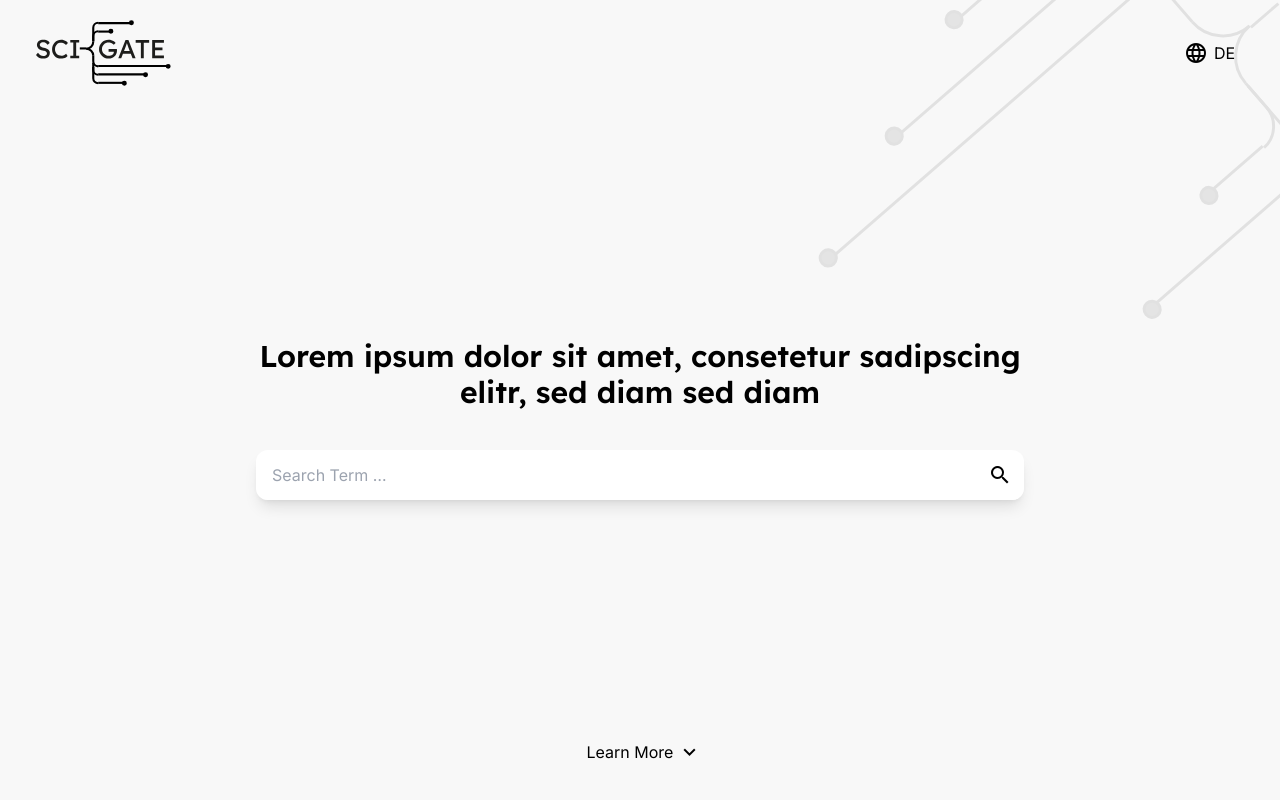
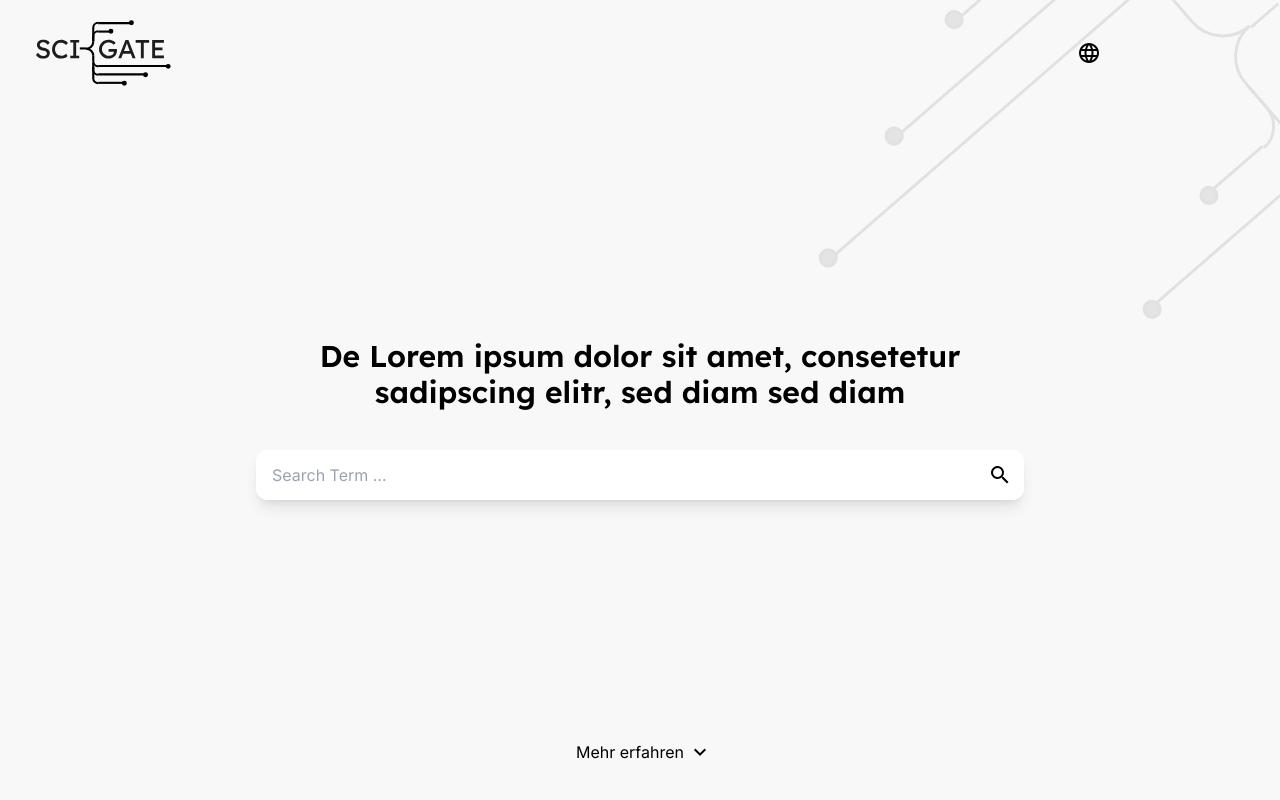
Before and after one commit to lehrstuhl-boente/scigate-ui-new, a Nuxt app: page / in a window 1280 px wide. Shown: the top 800 px of the page. Built offline with nearby package versions, Linux system fonts and the light colour scheme.

Commit message:
implement i18n

```diff
--- a/components/EngineCard.vue
+++ b/components/EngineCard.vue
@@ -1,6 +1,6 @@
 <template>
   <a :href="engine.url" target="_blank"
-    class="bg-white shadow-lg rounded-xl hover:shadow-xl hover:cursor-pointer hover:scale-105">
+    class="bg-white shadow-lg rounded-xl hover:shadow-xl hover:cursor-pointer hover:scale-105 active:scale-95">
     <div class="p-3">
       <div class="h-[50px] grid place-items-center">
         <img :src="`/engines/${engine.id}.${engine.imageFormat}`" :alt="`${engine.title} logo`" class="w-3/4"
--- a/components/LanguageSwitcher.vue
+++ b/components/LanguageSwitcher.vue
@@ -2,11 +2,24 @@
   <div class="flex items-center">
     <span class="material-icons-outlined mr-[-30px] z-10 pointer-events-none">language</span>
     <select
-      class="pl-9 p-2 appearance-none rounded-md z-0 bg-transparent hover:cursor-pointer hover:bg-gray-200 transition-default">
-      <option value="DE">DE</option>
-      <option value="EN">EN</option>
-      <option value="FR">FR</option>
-      <option value="IT">IT</option>
+      class="pl-9 p-2 appearance-none rounded-md z-0 bg-transparent hover:cursor-pointer hover:bg-gray-200 transition-default uppercase"
+      v-model="selected">
+      <option v-for="localeValue in availableLocales" :value="localeValue">{{ localeValue }}</option>
     </select>
   </div>
 </template>
+
+<script setup>
+const { locale, locales, setLocale } = useI18n();
+
+const availableLocales = computed(() => {
+  return (locales.value).filter(i => i.code !== locale.value);
+});
+
+
+
+const selected = ref(locale.value);
+watch(selected, (newValue) => {
+  setLocale(newValue);
+});
+</script>
--- a/components/MainFooter.vue
+++ b/components/MainFooter.vue
@@ -6,8 +6,8 @@
       <div class="text-white uppercase">
         <a href="#" class="hover:underline">Home</a> |
         <a href="#" class="hover:underline">About</a> |
-        <a href="#" class="hover:underline">Impressum</a> |
-        <a href="#" class="hover:underline">Datenschutz</a> |
+        <a href="#" class="hover:underline">{{ $t('imprint') }}</a> |
+        <a href="#" class="hover:underline">{{ $t('privacy') }}</a> |
         <a href="#" class="hover:underline">API Docs</a> |
         <a href="#" class="hover:underline">API</a>
       </div>
--- /dev/null
+++ b/i18n.config.ts
@@ -0,0 +1,16 @@
+import de from './locales/de.json';
+import fr from './locales/fr.json';
+import it from './locales/it.json';
+import en from './locales/en.json';
+
+export default defineI18nConfig(() => ({
+  legacy: false,
+  locale: 'de',
+  fallbackLocale: 'de',
+  messages: {
+    de,
+    fr,
+    it,
+    en,
+  },
+}));
--- a/layouts/start.vue
+++ b/layouts/start.vue
@@ -1,8 +1,8 @@
 <template>
   <div class="overflow-hidden relative">
-    <img src="/pattern.svg" alt="patter" class="absolute right-0 float-right translate-y-[-100px] translate-x-[40px]">
+    <img src="/pattern.svg" alt="patter"
+      class="absolute right-0 float-right translate-y-[-100px] translate-x-[40px] user-select-none"
+      style="user-drag: none;">
     <slot />
   </div>
 </template>
-
-<script setup></script>
--- /dev/null
+++ b/locales/de.json
@@ -0,0 +1,8 @@
+{
+  "headline": "De Lorem ipsum dolor sit amet, consetetur sadipscing elitr, sed diam sed diam",
+  "learnMore": "Mehr erfahren",
+  "searchEngines": "Search Engines",
+  "searchEnginesText": "Lorem ipsum dolor sit amet, consetetur sadipscing elitr, sed diam nonumy eirmod tempor invidunt ut labore et dolore magna aliquyam erat, sed diam voluptua. At vero eos et accusam et justo duo dolores et ea rebum.",
+  "imprint": "Impressum",
+  "privacy": "Datenschutz"
+}
--- /dev/null
+++ b/locales/en.json
@@ -0,0 +1,8 @@
+{
+  "headline": "En Lorem ipsum dolor sit amet, consetetur sadipscing elitr, sed diam sed diam",
+  "learnMore": "Learn More",
+  "searchEngines": "Search Engines",
+  "searchEnginesText": "Lorem ipsum dolor sit amet, consetetur sadipscing elitr, sed diam nonumy eirmod tempor invidunt ut labore et dolore magna aliquyam erat, sed diam voluptua. At vero eos et accusam et justo duo dolores et ea rebum.",
+  "imprint": "Imprint",
+  "privacy": "Privacy"
+}
--- /dev/null
+++ b/locales/fr.json
@@ -0,0 +1,8 @@
+{
+  "headline": "Fr Lorem ipsum dolor sit amet, consetetur sadipscing elitr, sed diam sed diam",
+  "learnMore": "En savoir plus",
+  "searchEngines": "Moteurs de recherche",
+  "searchEnginesText": "Lorem ipsum dolor sit amet, consetetur sadipscing elitr, sed diam nonumy eirmod tempor invidunt ut labore et dolore magna aliquyam erat, sed diam voluptua. At vero eos et accusam et justo duo dolores et ea rebum.",
+  "imprint": "Mentions légales",
+  "privacy": "Protection des données"
+}
--- /dev/null
+++ b/locales/it.json
@@ -0,0 +1,8 @@
+{
+  "headline": "It Lorem ipsum dolor sit amet, consetetur sadipscing elitr, sed diam sed diam",
+  "learnMore": "Scopri di più",
+  "searchEngines": "Motori di ricerca",
+  "searchEnginesText": "Lorem ipsum dolor sit amet, consetetur sadipscing elitr, sed diam nonumy eirmod tempor invidunt ut labore et dolore magna aliquyam erat, sed diam voluptua. At vero eos et accusam et justo duo dolores et ea rebum.",
+  "imprint": "Informazione Legale",
+  "privacy": "Protezione dati"
+}
--- a/nuxt.config.ts
+++ b/nuxt.config.ts
@@ -1,6 +1,6 @@
 // https://nuxt.com/docs/api/configuration/nuxt-config
 export default defineNuxtConfig({
-  modules: ['@nuxtjs/tailwindcss', '@pinia/nuxt', '@pinia-plugin-persistedstate/nuxt'],
+  modules: ['@nuxtjs/tailwindcss', '@pinia/nuxt', '@pinia-plugin-persistedstate/nuxt', '@nuxtjs/i18n'],
   ssr: false,
   app: {
     head: {
@@ -34,6 +34,10 @@ export default defineNuxtConfig({
   },
   pinia: {
     autoImports: ['defineStore', 'storeToRefs'],
+  },
+  i18n: {
+    locales: ['de', 'fr', 'it', 'en'],
+    defaultLocale: 'de',
   },
   tailwindcss: {
     config: {
--- a/package.json
+++ b/package.json
@@ -8,6 +8,7 @@
     "postinstall": "nuxt prepare"
   },
   "devDependencies": {
+    "@nuxtjs/i18n": "^8.0.0-beta.13",
     "@nuxtjs/tailwindcss": "^6.4.1",
     "@pinia-plugin-persistedstate/nuxt": "^1.0.0",
     "nuxt": "^3.2.2"
--- a/pages/index.vue
+++ b/pages/index.vue
@@ -8,7 +8,7 @@
       <div class="flex-1 flex items-center justify-center max-w-5xl w-full text-center mx-auto">
         <div>
           <h1 class="text-3xl text-center max-w-3xl">
-            Lorem ipsum dolor sit amet, consetetur sadipscing elitr, sed diam sed diam
+            {{ $t('headline') }}
           </h1>
           <SearchForm class="mt-10" />
         </div>
@@ -16,18 +16,15 @@
       <div class="flex justify-center mb-7">
         <a @click="scrollTo"
           class="flex items-center py-2 pl-3 pr-1 rounded-md hover:cursor-pointer hover:bg-gray-200 active:bg-gray-300">
-          Learn More
+          {{ $t('learnMore') }}
           <span class="material-icons-outlined ml-1">expand_more</span>
         </a>
       </div>
     </div>
     <div ref="learnMoreContainer" class="pt-5">
       <div class="max-w-5xl mx-auto">
-        <h2 class="text-3xl text-center my-5">Search Engines</h2>
-        <p class="max-w-3xl text-black/30 text-center mx-auto">
-          Lorem ipsum dolor sit amet, consetetur sadipscing elitr, sed diam nonumy eirmod tempor invidunt ut labore et
-          dolore magna aliquyam erat, sed diam voluptua. At vero eos et accusam et justo duo dolores et ea rebum.
-        </p>
+        <h2 class="text-3xl text-center my-5">{{ $t('searchEngines') }}</h2>
+        <p class="max-w-3xl text-black/30 text-center mx-auto">{{ $t('searchEnginesText') }}</p>
         <div class="mt-12 grid grid-cols-1 md:grid-cols-3 lg:grid-cols-4 gap-6">
           <EngineCard v-for="engine in engineStore.engines" :engine="engine" />
         </div>
```
Also changed, not shown: 1 other file (tests, documents, lock files or other folders).
